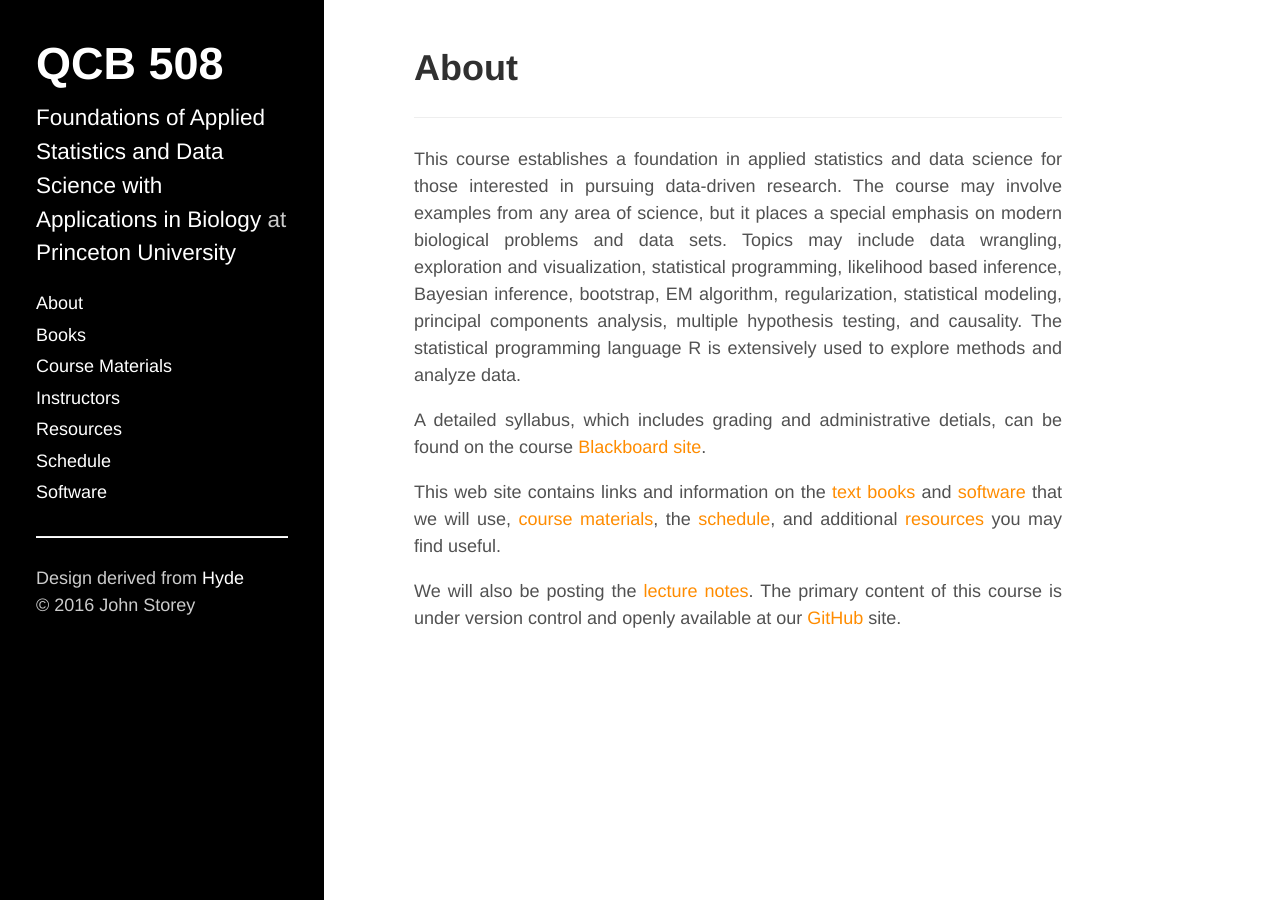
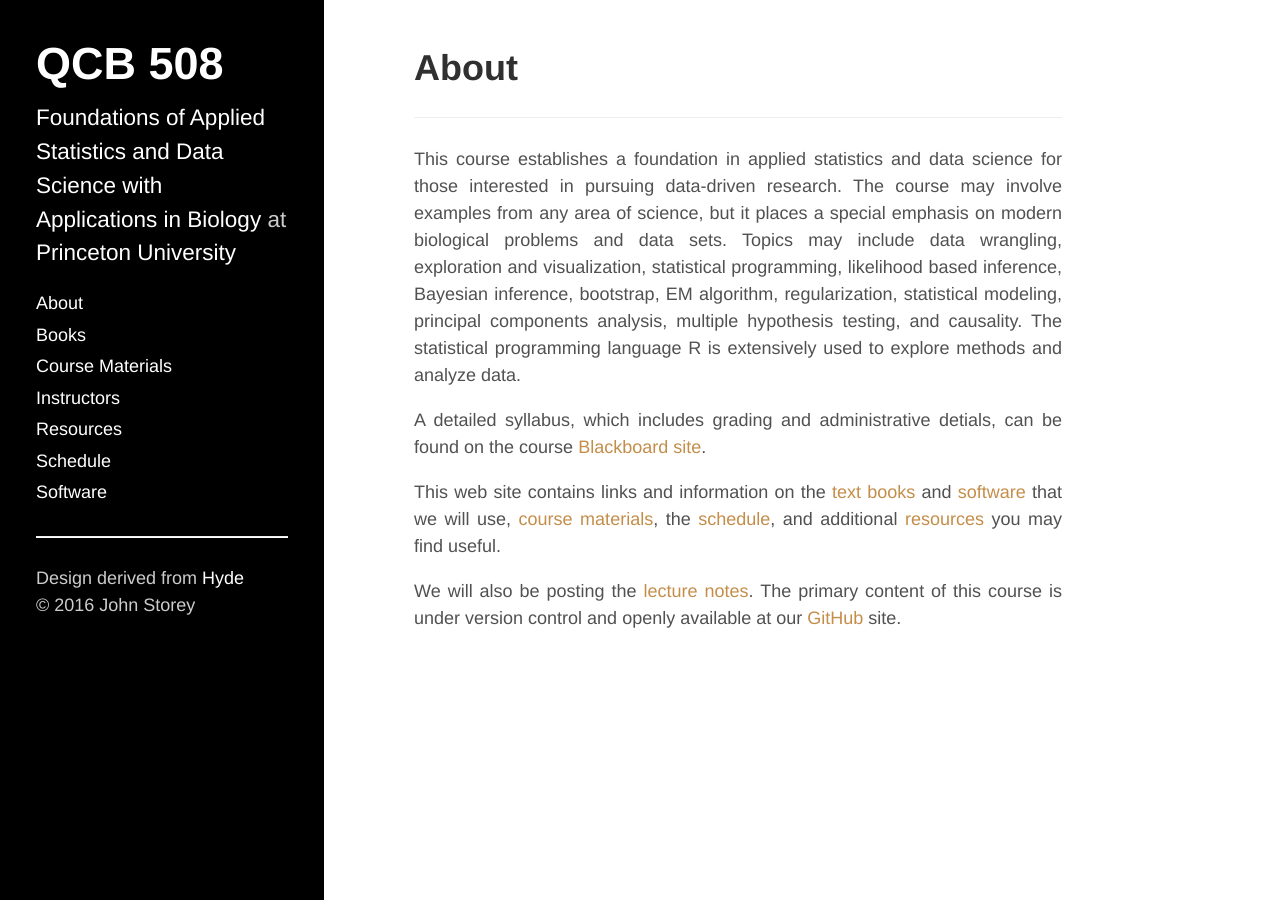
Before and after one commit to jdstorey/asdscourse2019, a Jekyll site: the page built from docs/index.md, in a window 1280 px wide. Built offline with Jekyll 4.4.1, drawn with Linux system fonts in a browser that asks for light colours.

Commit message:
Change link color.

```diff
--- a/docs/index.md
+++ b/docs/index.md
@@ -12,4 +12,4 @@ A detailed syllabus, which includes grading and administrative detials, can be f
 
 This web site contains links and information on the [text books](./books/) and [software](./software/) that we will use, [course materials](./course_materials/), the [schedule](./schedule/), and additional [resources](./resources/) you may find useful.
 
-We will also be posting the [lecture notes](https://github.com/jdstorey/asds/lectures).  The primary content of this course is under version control and openly available at our [GitHub](https://github.com/jdstorey/asds) site.
+We will also be posting the [lecture notes](https://github.com/jdstorey/asds/tree/master/lectures).  The primary content of this course is under version control and openly available at our [GitHub](https://github.com/jdstorey/asds) site.
--- a/docs/public/css/hyde.css
+++ b/docs/public/css/hyde.css
@@ -193,7 +193,7 @@ a.sidebar-nav-item:focus {
 }
 .theme-base-black .content a,
 .theme-base-black .related-posts li a:hover {
-  color: #ff8c00;
+  color: #C48D49;
 }
 
 /* Red */
```
